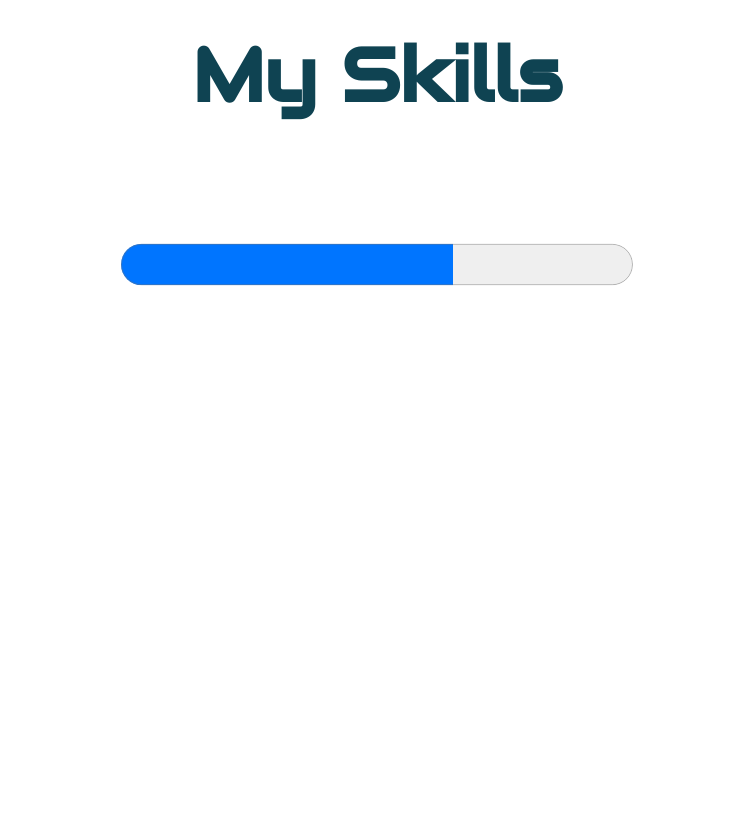
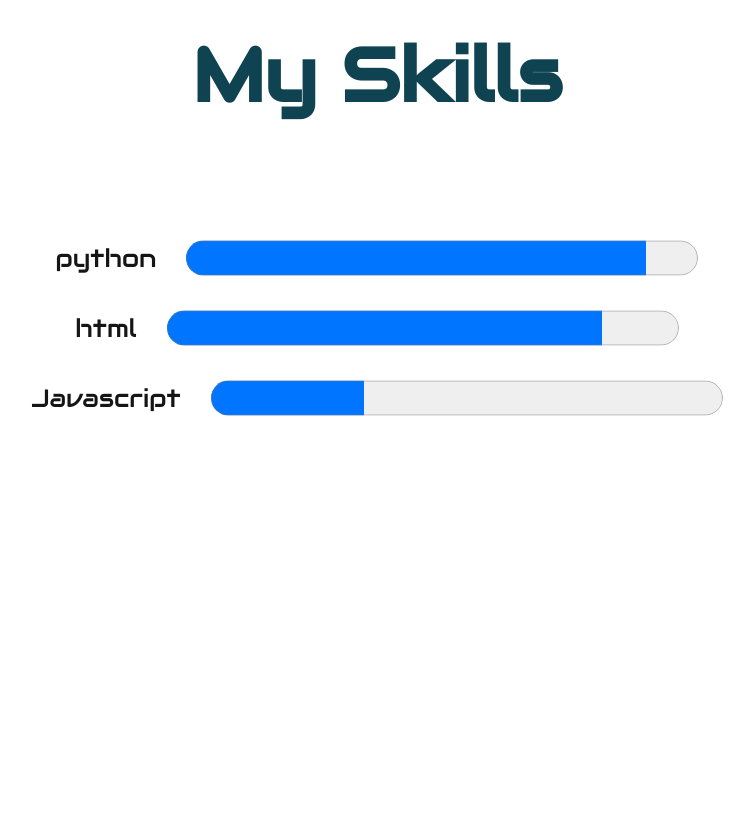
Before and after one commit to CodeWithAlvin/PersonalWeb2, a Django app: page / in a window 1280 px wide. Shown: the part 812-1640 px from the top of the page, without its empty margins (263-1017 px from the left). Run offline with Django 3.2, Linux system fonts and the light colour scheme.

Commit message:
skillset structure created but design need to be improved and inputs nedd to be fetch from database

```diff
--- a/mainapp/views.py
+++ b/mainapp/views.py
@@ -2,4 +2,5 @@ from django.shortcuts import render
 
 # Create your views here.
 def index(reuests):
-    return render(reuests,"index.html")
+    skillist={"python":90,"html":85,"Javascript":30}
+    return render(reuests,"index.html",context={"skillist":skillist})
--- a/static/css/index.css
+++ b/static/css/index.css
@@ -29,7 +29,9 @@
 .c1{
     color:#0f4352 !important;
 }
-
+.c2{
+    color:rgb(21,21,21) !important;
+}
 
 /* second section css */
 .second-sec{
@@ -40,20 +42,26 @@
     text-align: center;
     margin-top: 40px;
 }
+.skill-div{
+    display:flex;
+    align-items: center;
+}
+.skill-name{
+    margin-right: 30px;
+    min-width:60px;
+    text-align: left !important;
+}
 .skills{
     display: flex;
     margin-top: 100px;
     flex-direction: column;
     justify-content: center;
     align-items: center;
-    text-align: center;
 }
 .progressbar{
-    height: 83px;
+    height: 70px;
     width:40vw;
-    fill: cornsilk;
-
-}
+  }
 
 /* media queries  */
 
@@ -72,7 +80,7 @@
 @media only screen and (max-width: 800px){
     .planet{
         height:300px;
-        width:300px;
+        width:350px;
     }
 }
 @media only screen and (max-width: 530px){
@@ -80,4 +88,8 @@
         height:170px;
         width:194px;
     }
+    .progressbar{
+        height: 55px;
+        width:40vw;
+      }
 }
--- a/template/index.html
+++ b/template/index.html
@@ -17,22 +17,22 @@
     <h3 class="f-audio f-small">I am a Programmer</h3>
   </div>
   <div class="bg">
-    <img
-      class="planet"
-      src="/static/image/planet.png"
-      alt="planet"
-    />
+    <img class="planet" src="/static/image/planet.png" alt="planet" />
   </div>
 </section>
 
 <section class="second-sec">
-<div class="skill-h f-big f-audio c1">
-  <h1>My Skills</h1>
-</div>
-<div class="skills">
-  <progress class="progressbar" value = "65" max = "100"/>
-  <progress class="progressbar" value = "65" max = "100"/>
-</div>
+  <div class="skill-h f-big f-audio c1">
+    <h1>My Skills</h1>
+  </div>
+  <div class="skills">
+    {% for skillname,value in skillist.items%}
+    <div class="skill-div">
+      <p class="f-small c2 f-audio skill-name">{{skillname}}</p>
+      <progress class="progressbar" value="{{value}}" max="100" />
+    </div>
+  {% endfor %}
+  </div>
 </section>
 {%endblock body%}
 
```
